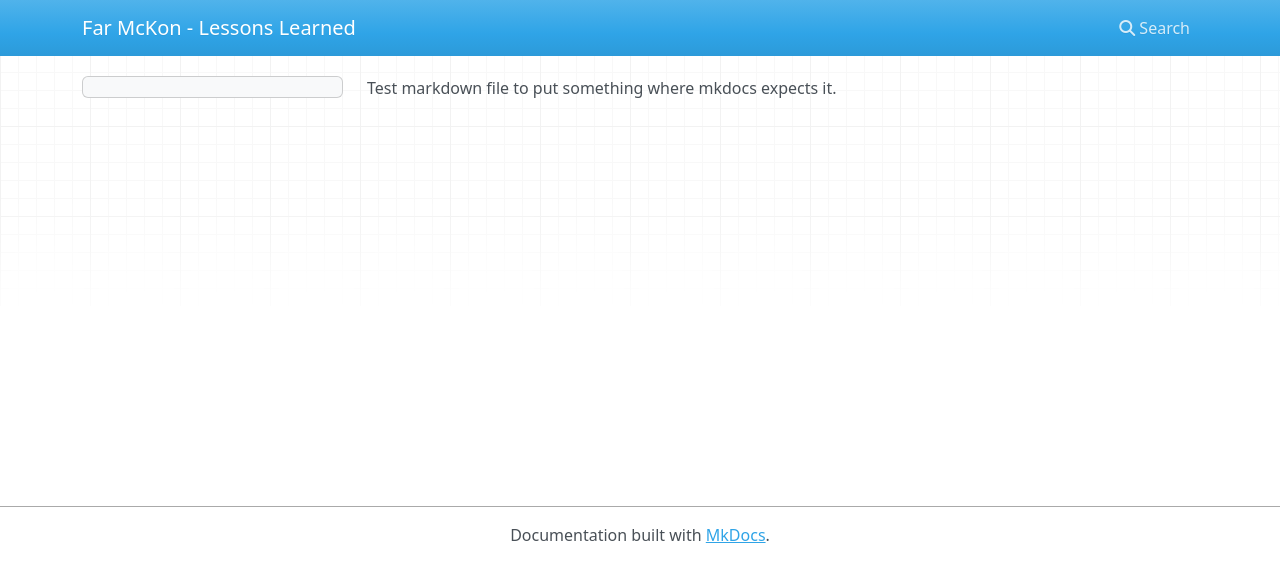
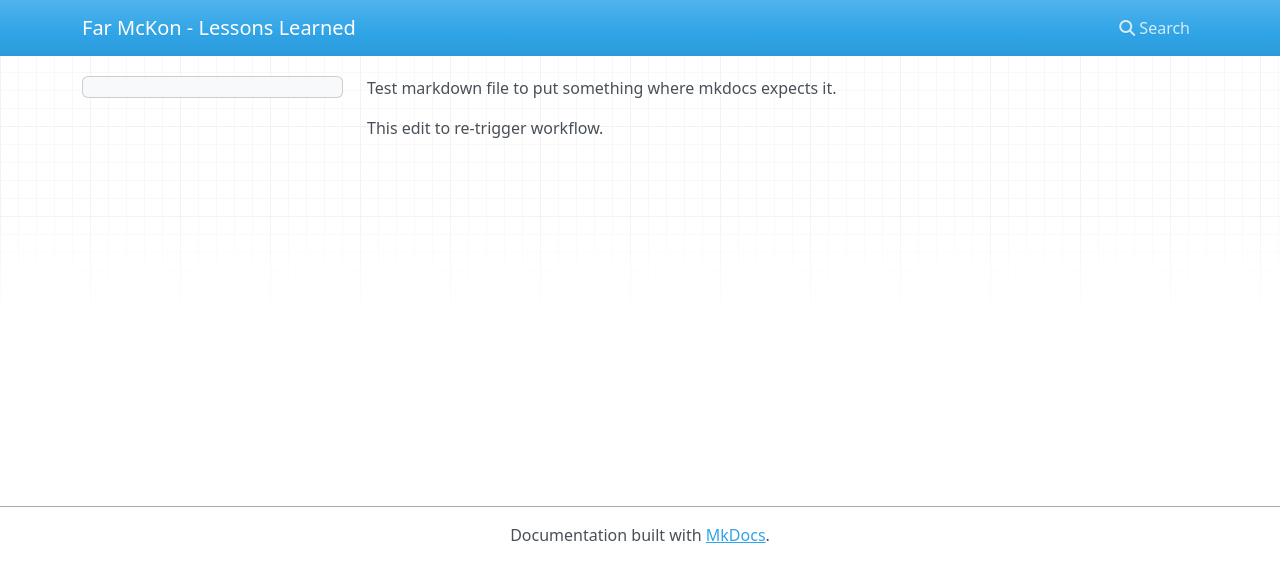
Before and after one commit to FarMcKon/lessons-learned, an MkDocs documentation site: the page built from docs/test.md, in a window 1280 px wide. Shown: the top 582 px of the page. Built offline with MkDocs 1.6.1, drawn with Linux system fonts in a browser that asks for light colours; nearby versions of some CDN libraries.

Commit message:
Update test.md
change to re-trigger Github Pages publishing. Workflows runs, succeeds, but page is not visible yet.

```diff
--- a/docs/test.md
+++ b/docs/test.md
@@ -1 +1,4 @@
 Test markdown file to put something where mkdocs expects it.
+
+
+This edit to re-trigger workflow.
```
